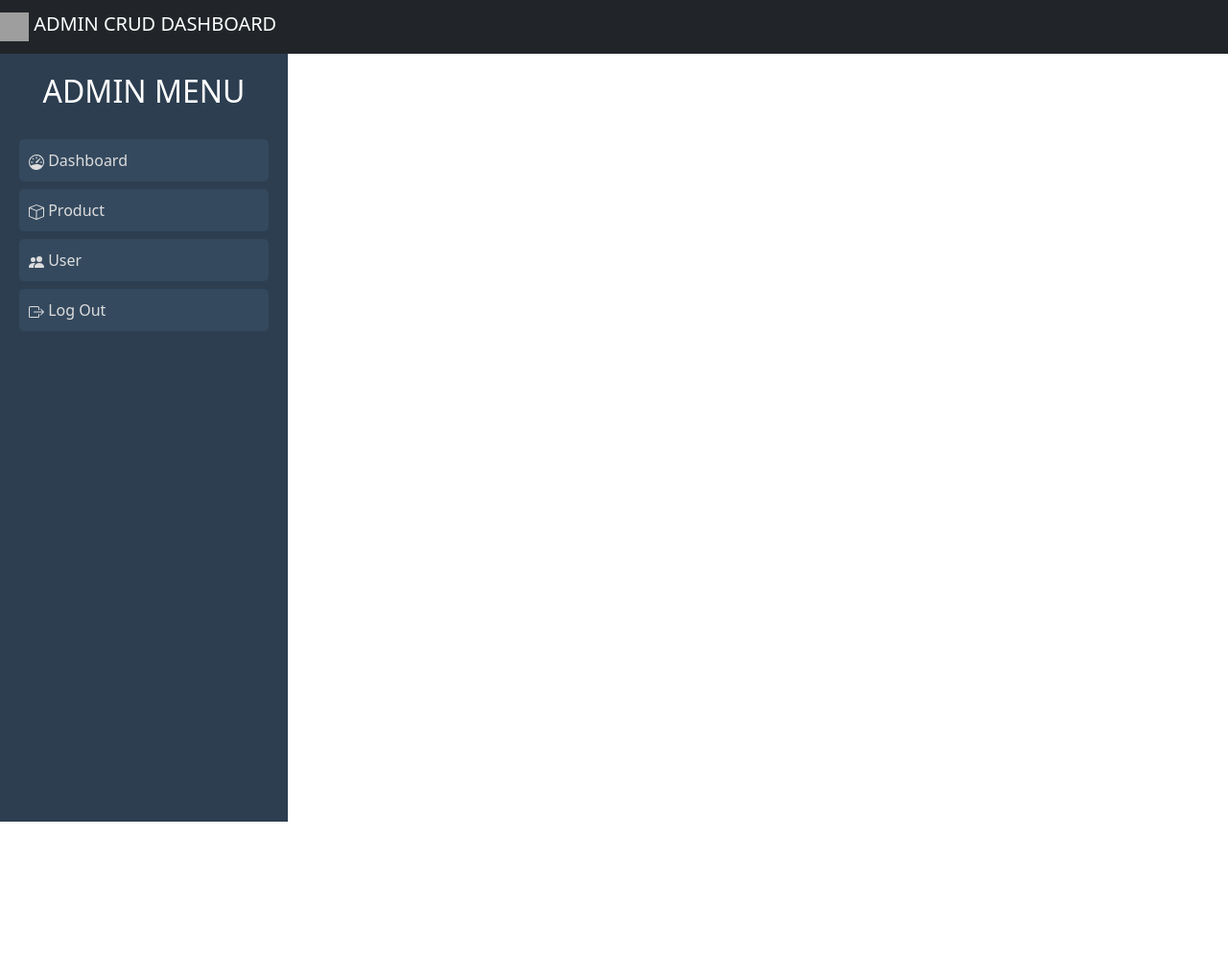
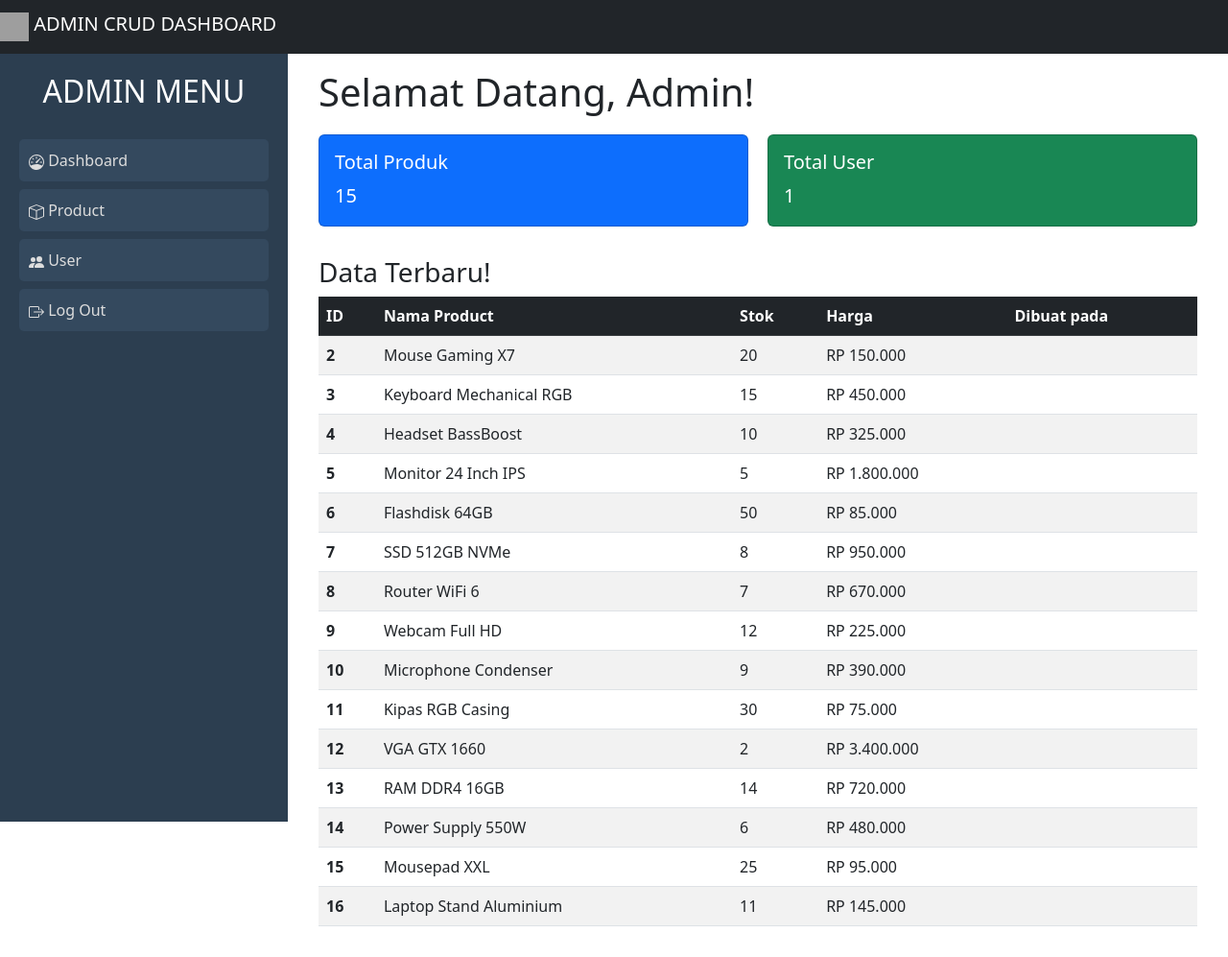
Before and after one commit to KyzaaDev/Mini-Ecommerce, a PHP site: page /MiniEcommerce/pages/admin/dashboard.php in a window 1280 px wide. Shown: the whole page at 96% size. Before the commit the page ends 856 px from the top, so only its background shows below. Run offline with PHP 8.4, Linux system fonts and the light colour scheme; data comes from the database, SQL or seed files in the repository; data that the repository does not hold is empty; grey boxes are pictures that could not be loaded.

Commit message:
ngejadiin dashboard

```diff
--- a/assets/css/dashboardstyle.css
+++ b/assets/css/dashboardstyle.css
@@ -1,5 +1,5 @@
 body {
-
+    padding-top: 56px;
     font-family: Arial, sans-serif;
     background: #f4f4f9;
 }
@@ -11,6 +11,7 @@ body {
     padding: 20px;
     height: 100vh;
     width: 300px;
+    position: fixed;
 }
 
 .aside h2 {
@@ -38,3 +39,24 @@ body {
     background: #1abc9c;
     color: white;
 }
+
+.wrapper {
+    display: flex;
+}
+
+.content {
+    flex: 1;
+    padding: 16px 32px;
+    margin-left: 300px;
+}
+
+.stats {
+    display: grid;
+    grid-template-columns: repeat(auto-fit, minmax(220px, 1fr));
+    gap: 20px;
+    margin-top: 20px;
+}
+
+.data-sec {
+    margin-top: 15px;
+}
--- a/controllers/produk.php
+++ b/controllers/produk.php
@@ -3,7 +3,7 @@ require(__DIR__ . "/../config/db.php");
 
 
 function produkList() {
-    $query = "SELECT * FROM product";
+    $query = "SELECT * FROM product ";
     global $conn;
 
     $result = mysqli_query($conn, $query);
@@ -25,4 +25,17 @@ function getData($id) {
     return $detail;
 }
 
+function getUser() {
+    global $conn;
+    $query = "SELECT * FROM users";
+
+    $res = mysqli_query($conn, $query);
+    $users = [];
+
+    while($user = mysqli_fetch_assoc($res)) {
+        $users[] = $user;
+    }
+
+    return $users;
+}
 ?>
--- a/pages/admin/dashboard.php
+++ b/pages/admin/dashboard.php
@@ -1,3 +1,9 @@
+<?php
+require __DIR__ . "../../../controllers/produk.php";
+$products = produkList();
+$users = getUser();
+?>
+
 <!DOCTYPE html>
 <html lang="en">
 <head>
@@ -9,14 +15,66 @@
 </head>
 <body>
     <!-- HEADER ADMIN -->
-    <nav class="navbar navbar-dark bg-dark">
+    <nav class="navbar navbar-dark bg-dark fixed-top">
         <span class="navbar-brand mb-0 h1">
             <img src="https://img.icons8.com/color/48/000000/php.png" width="30" height="30" class="d-inline-block align-top" alt="">
             ADMIN CRUD DASHBOARD
         </span>
     </nav>
 
+    <div class="wrapper">
         <!-- SIDEBAR -->
         <?php include("includes/sidebar.php") ?>
+
+        <!-- MAIN CONTENT -->
+        <main class="content">
+
+            <section class="judul">
+                <h1>Selamat Datang, Admin!</h1>
+            </section>
+
+            <section class="stats">
+                <div class="card text-white bg-primary mb-3">
+                    <div class="card-body">
+                        <h5 class="card-title">Total Produk</h5>
+                        <p class="card-text fs-5"><?= count($products) ?></p>
+                    </div>
+                </div>
+                <div class="card text-white bg-success mb-3">
+                    <div class="card-body">
+                        <h5 class="card-title">Total User</h5>
+                        <p class="card-text fs-5"><?= count($users) ?></p>
+                    </div>
+                </div>
+            </section>
+
+            <section class="data-sec">
+                <h3>Data Terbaru!</h3>
+                <table class="table table-striped">
+                    <thead class="table-dark">
+                        <tr>
+                            <th scope="col">ID</th>
+                            <th scope="col">Nama Product</th>
+                            <th scope="col">Stok</th>
+                            <th scope="col">Harga</th>
+                            <th scope="col">Dibuat pada</th>
+                        </tr>
+                    </thead>
+                    <tbody>
+                    <?php foreach ($products as $product) : ?>
+                        <tr>
+                            <th scope="row"><?= $product["id"] ?></th>
+                            <td><?= $product["nama_product"] ?></td>
+                            <td><?= $product["stok"] ?></td>
+                            <td>RP <?= number_format($product["harga"], 0, ",", "."); ?></td>
+                            <td><?= $product["created_at"] ?></td>
+                        </tr>
+                    <?php endforeach; ?>
+                    </tbody>
+            </section>
+        </main>
+    </div>
+
+
 </body>
 </html>
--- a/pages/admin/includes/sidebar.php
+++ b/pages/admin/includes/sidebar.php
@@ -4,26 +4,30 @@ require_once __DIR__ . "/../../../config/config.php";
 
 <aside class="aside">
     <h2>ADMIN MENU</h2>
+
     <nav class="naviga">
-        <a href="http://">
+        <a href="<?= BASE_URL ?>pages/admin/dashboard.php">
             <svg xmlns="http://www.w3.org/2000/svg" width="16" height="16" fill="currentColor" class="bi bi-speedometer" viewBox="0 0 16 16">
                 <path d="M8 2a.5.5 0 0 1 .5.5V4a.5.5 0 0 1-1 0V2.5A.5.5 0 0 1 8 2M3.732 3.732a.5.5 0 0 1 .707 0l.915.914a.5.5 0 1 1-.708.708l-.914-.915a.5.5 0 0 1 0-.707M2 8a.5.5 0 0 1 .5-.5h1.586a.5.5 0 0 1 0 1H2.5A.5.5 0 0 1 2 8m9.5 0a.5.5 0 0 1 .5-.5h1.5a.5.5 0 0 1 0 1H12a.5.5 0 0 1-.5-.5m.754-4.246a.39.39 0 0 0-.527-.02L7.547 7.31A.91.91 0 1 0 8.85 8.569l3.434-4.297a.39.39 0 0 0-.029-.518z"/>
                 <path fill-rule="evenodd" d="M6.664 15.889A8 8 0 1 1 9.336.11a8 8 0 0 1-2.672 15.78zm-4.665-4.283A11.95 11.95 0 0 1 8 10c2.186 0 4.236.585 6.001 1.606a7 7 0 1 0-12.002 0"/>
             </svg>
             Dashboard
         </a>
+
         <a href="<?= BASE_URL ?>pages/admin/products.php">
             <svg xmlns="http://www.w3.org/2000/svg" width="16" height="16" fill="currentColor" class="bi bi-box" viewBox="0 0 16 16">
                 <path d="M8.186 1.113a.5.5 0 0 0-.372 0L1.846 3.5 8 5.961 14.154 3.5zM15 4.239l-6.5 2.6v7.922l6.5-2.6V4.24zM7.5 14.762V6.838L1 4.239v7.923zM7.443.184a1.5 1.5 0 0 1 1.114 0l7.129 2.852A.5.5 0 0 1 16 3.5v8.662a1 1 0 0 1-.629.928l-7.185 2.874a.5.5 0 0 1-.372 0L.63 13.09a1 1 0 0 1-.63-.928V3.5a.5.5 0 0 1 .314-.464z"/>
-        </svg>
+            </svg>
             Product
         </a>
+
         <a href="http://">
             <svg xmlns="http://www.w3.org/2000/svg" width="16" height="16" fill="currentColor" class="bi bi-people-fill" viewBox="0 0 16 16">
                 <path d="M7 14s-1 0-1-1 1-4 5-4 5 3 5 4-1 1-1 1zm4-6a3 3 0 1 0 0-6 3 3 0 0 0 0 6m-5.784 6A2.24 2.24 0 0 1 5 13c0-1.355.68-2.75 1.936-3.72A6.3 6.3 0 0 0 5 9c-4 0-5 3-5 4s1 1 1 1zM4.5 8a2.5 2.5 0 1 0 0-5 2.5 2.5 0 0 0 0 5"/>
             </svg>
             User
         </a>
+
         <a href="http://">
             <svg xmlns="http://www.w3.org/2000/svg" width="16" height="16" fill="currentColor" class="bi bi-box-arrow-right" viewBox="0 0 16 16">
                 <path fill-rule="evenodd" d="M10 12.5a.5.5 0 0 1-.5.5h-8a.5.5 0 0 1-.5-.5v-9a.5.5 0 0 1 .5-.5h8a.5.5 0 0 1 .5.5v2a.5.5 0 0 0 1 0v-2A1.5 1.5 0 0 0 9.5 2h-8A1.5 1.5 0 0 0 0 3.5v9A1.5 1.5 0 0 0 1.5 14h8a1.5 1.5 0 0 0 1.5-1.5v-2a.5.5 0 0 0-1 0z"/>
```
Also changed, not shown: pages/admin/products.php (+14 -0 lines).
